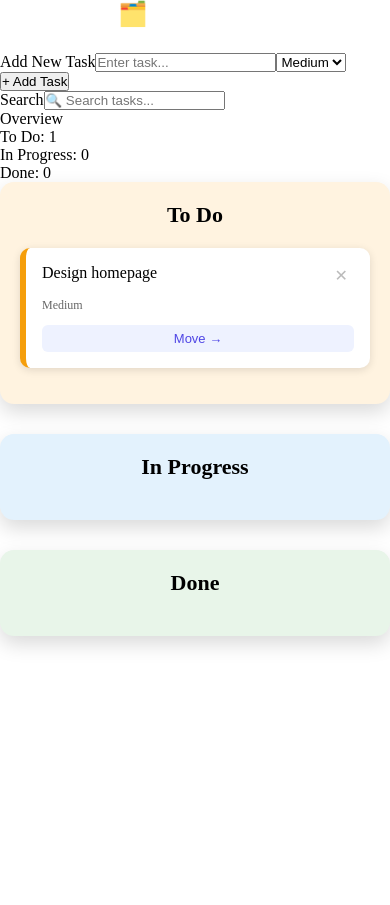
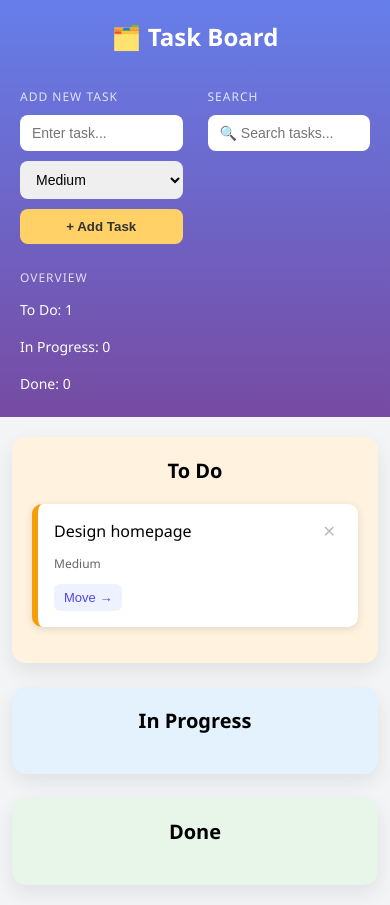
Before and after one commit to Akarshi617/kanban-board, a React (Vite) app: page / in a window 390 px wide. Before the commit the page ends 844 px from the top, so only its background shows below. Built offline with nearby package versions, Linux system fonts and the light colour scheme.

Commit message:
Update App.css

```diff
--- a/src/App.css
+++ b/src/App.css
@@ -6,74 +6,89 @@
   margin: 0;
 }
 
-  .app-wrapper {
+.app-shell {
+  display: flex;
   min-height: 100vh;
   width: 100%;
-    background: linear-gradient(135deg, #667eea 0%, #764ba2 100%);
+  font-family: "Segoe UI", sans-serif;
+  background: #f3f4f6;
+}
+
+/* ===== SIDEBAR ===== */
+
+.sidebar {
+  width: 280px;
+  min-width: 280px;
+  background: linear-gradient(180deg, #667eea 0%, #764ba2 100%);
+  padding: 30px 20px;
+  color: white;
   display: flex;
   flex-direction: column;
-    align-items: center;
-    padding: 50px 20px;
-    font-family: "Segoe UI", sans-serif;
+  gap: 25px;
 }
 
 .app-title {
-    color: white;
-    margin-bottom: 25px;
-    font-size: 40px;
+  font-size: 24px;
+  margin: 0 0 10px 0;
 }
 
-  .add-task-bar {
+.sidebar-section {
   display: flex;
-    gap: 12px;
-    margin-bottom: 35px;
+  flex-direction: column;
+  gap: 10px;
 }
 
-  .add-task-bar input {
-    padding: 14px 16px;
+.sidebar-label {
+  font-size: 12px;
+  text-transform: uppercase;
+  letter-spacing: 1px;
+  opacity: 0.8;
+}
+
+.sidebar-section input,
+.sidebar-section select {
+  padding: 10px 12px;
   border-radius: 8px;
   border: none;
-    width: 300px;
-    font-size: 16px;
+  font-size: 14px;
 }
 
-  .add-task-bar select {
-    padding: 14px 10px;
-    border-radius: 8px;
-    border: none;
-    font-size: 16px;
-  }
-
-  .add-task-bar button {
-    padding: 14px 24px;
+.sidebar-section button {
+  padding: 10px 12px;
   border-radius: 8px;
   border: none;
   background: #ffd166;
   color: #333;
   font-weight: bold;
-    font-size: 16px;
   cursor: pointer;
 }
 
-  .add-task-bar button:hover {
+.sidebar-section button:hover {
   background: #ffc233;
 }
 
+.stats p {
+  margin: 4px 0;
+  font-size: 14px;
+}
+
+/* ===== MAIN BOARD ===== */
+
 .board {
+  flex: 1;
   display: flex;
-    gap: 30px;
+  gap: 24px;
+  padding: 30px;
   flex-wrap: wrap;
-    justify-content: center;
-    width: 100%;
-    max-width: 1100px;
+  align-content: flex-start;
 }
 
 .column {
   border-radius: 14px;
   padding: 20px;
-    width: 320px;
-    min-height: 500px;
-    box-shadow: 0 8px 20px rgba(0, 0, 0, 0.15);
+  width: 300px;
+  min-height: 450px;
+  box-shadow: 0 8px 20px rgba(0, 0, 0, 0.08);
 }
 
 .column-todo {
@@ -91,7 +106,7 @@
 .column h2 {
   text-align: center;
   margin-bottom: 20px;
-    font-size: 22px;
+  font-size: 20px;
 }
 
 .card {
@@ -101,6 +116,16 @@
   margin-bottom: 16px;
   box-shadow: 0 2px 8px rgba(0, 0, 0, 0.12);
   border-left: 6px solid #ccc;
+  cursor: grab;
+  transition: transform 0.15s ease;
+}
+
+.card:active {
+  cursor: grabbing;
+}
+
+.card:hover {
+  transform: translateY(-2px);
 }
 
 .priority-high {
@@ -177,63 +202,36 @@
 .delete-btn:hover {
   color: #dc2626;
 }
-  .search-bar {
-    margin-bottom: 25px;
+
+/* ===== RESPONSIVE ===== */
+
+@media (max-width: 768px) {
+  .app-shell {
+    flex-direction: column;
   }
 
-  .search-bar input {
-    padding: 12px 16px;
-    border-radius: 8px;
-    border: none;
-    width: 320px;
-    font-size: 15px;
-    box-shadow: 0 2px 6px rgba(0, 0, 0, 0.15);
-  }
-
-  .card {
-    cursor: grab;
-  }
-
-  .card:active {
-    cursor: grabbing;
-  }
-/* ===== RESPONSIVE DESIGN FOR MOBILE ===== */
-
-@media (max-width: 768px) {
-  .app-wrapper {
-    padding: 20px 12px;
+  .sidebar {
+    width: 100%;
+    min-width: 100%;
+    flex-direction: row;
+    flex-wrap: wrap;
+    padding: 20px;
   }
 
   .app-title {
-    font-size: 28px;
+    width: 100%;
     text-align: center;
   }
 
-  .add-task-bar {
-    flex-direction: column;
-    width: 100%;
-    max-width: 400px;
-  }
-
-  .add-task-bar input,
-  .add-task-bar select,
-  .add-task-bar button {
-    width: 100%;
-  }
-
-  .search-bar {
-    width: 100%;
-    max-width: 400px;
-  }
-
-  .search-bar input {
-    width: 100%;
+  .sidebar-section {
+    flex: 1;
+    min-width: 140px;
   }
 
   .board {
     flex-direction: column;
     align-items: center;
-    width: 100%;
+    padding: 20px 12px;
   }
 
   .column {
@@ -242,17 +240,3 @@
     min-height: auto;
   }
 }
-
-@media (max-width: 400px) {
-  .app-title {
-    font-size: 24px;
-  }
-
-  .card-actions {
-    flex-direction: column;
-  }
-
-  .move-btn {
-    width: 100%;
-  }
-}
```
Lines whose indentation alone changed are shown as unchanged.
